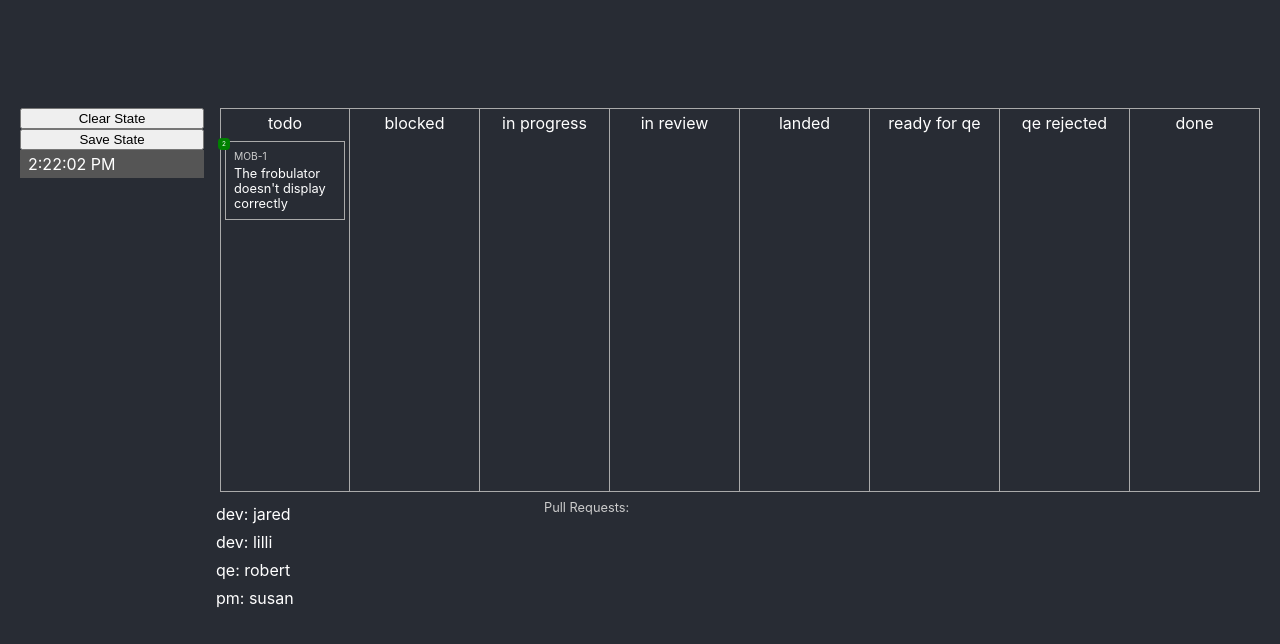
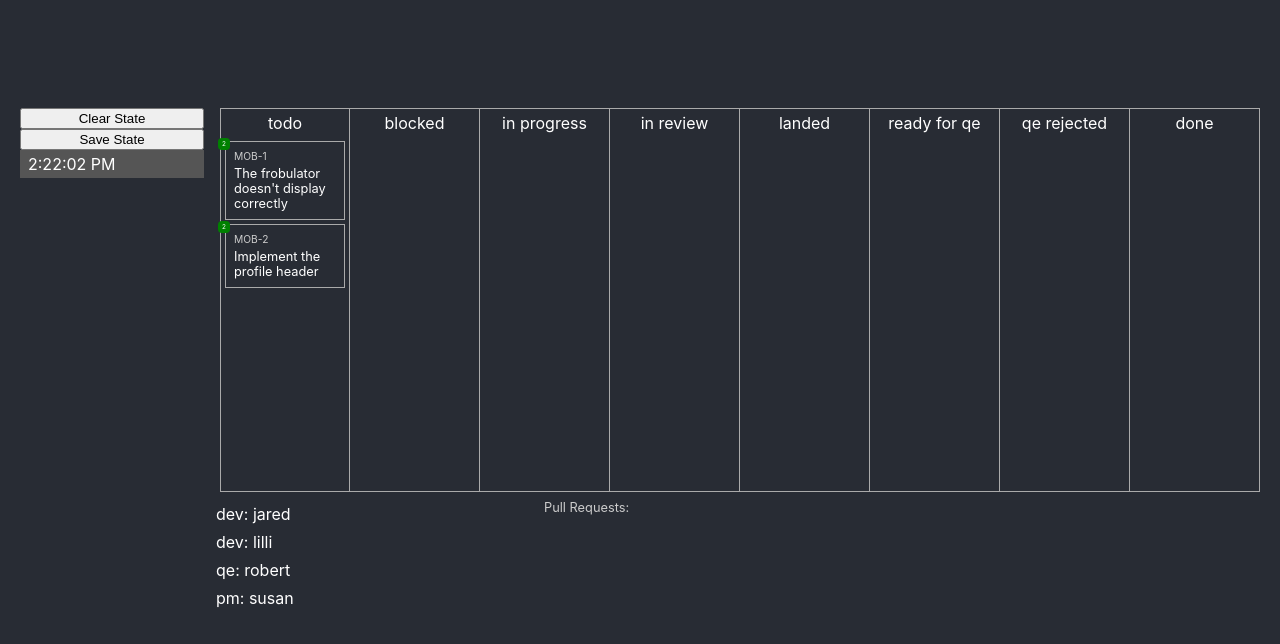
Before and after one commit to jaredly/gitflow-fix, a React app: page / in a window 1280 px wide. Shown: the top 644 px of the page. Built offline with nearby package versions, Linux system fonts and the light colour scheme.

Commit message:
getting ci ready

```diff
--- a/src/App.js
+++ b/src/App.js
@@ -13,6 +13,7 @@ import {
 import { type Action } from "./actions";
 import { ticketActions, applyTicketAction } from "./ticket-actions";
 import { branchActions, applyBranchAction } from "./branch-actions";
+import { ciActions, applyCiAction } from "./ci-actions";
 import { prActions, applyPrAction } from "./pr-actions";
 
 const Strut = ({ size }) => <div style={{ flexBasis: size }} />;
@@ -40,6 +41,7 @@ const Ticket = ({ ticket, onSelect, selection, state }) => {
         padding: "8px",
         fontSize: "80%",
         position: "relative",
+        marginBottom: 4,
         boxShadow:
           selection &&
           selection.type === "ticket" &&
@@ -106,6 +108,8 @@ function Columns({ state, setSelection, selection }) {
     </div>
   );
 }
+
+const generalActions = (state: State): Array<Action> => ciActions(state);
 
 const actionsForSelection = (
   state: State,
@@ -274,6 +278,8 @@ const reducer = (state: State, { action, who }) => {
       return applyBranchAction(who, action.branch, action.action, state);
     case "pr":
       return applyPrAction(who, action.number, action.action, state);
+    case "ci":
+      return applyCiAction(action.branch, action.action, state);
   }
   return state;
 };
@@ -445,7 +451,9 @@ function App() {
   );
   const [selection, setSelection] = React.useState(null);
   const state = outerState.states[outerState.position].contents;
-  const actions = actionsForSelection(state, selection); // todo include release & ci actions
+  const actions = actionsForSelection(state, selection).concat(
+    generalActions(state),
+  ); // todo include release & ci actions
   return (
     <div className="App">
       <div style={{ flexDirection: "row", alignItems: "flex-start" }}>
--- /dev/null
+++ b/src/ci-actions.js
@@ -0,0 +1,62 @@
+// @flow
+
+export type CiAction = {
+  type: "ci",
+  title: string,
+  action: string,
+  branch: string,
+};
+
+import type {
+  State,
+  Ticket,
+  PullRequest,
+  Actor,
+  DevEnv,
+  LocalBranch,
+} from "./types";
+
+import type { Action } from "./actions";
+
+export const ciActions = (state: State): Array<Action> => {
+  const actions = [];
+  for (const branch of state.remoteBranches) {
+    const activeTickets = branch.commits.some(
+      c => c.ticket != null && state.tickets.some(t => t.id === c.ticket),
+    );
+    if (activeTickets) {
+      actions.push({
+        branch: branch.name,
+        action: "build",
+        title: "Build " + branch.name,
+      });
+    }
+  }
+  return actions.map(action => ({ ...action, type: "ci" }));
+};
+
+export const applyCiAction = (
+  branchName: string,
+  action: string,
+  state: State,
+): State => {
+  switch (action) {
+    case "build":
+      const branch = state.remoteBranches.find(b => b.name === branchName);
+      if (!branch) {
+        return state;
+      }
+      const coveredTickets = branch.commits.reduce((map, commit) =>
+        commit.ticket ? ((map[commit.ticket] = true), map) : map,
+      );
+      return {
+        ...state,
+        tickets: state.tickets.map(ticket =>
+          ticket.status === "landed" && coveredTickets[ticket.id]
+            ? { ...ticket, status: "ready for qe" }
+            : ticket,
+        ),
+      };
+  }
+  return state;
+};
--- a/src/pr-actions.js
+++ b/src/pr-actions.js
@@ -7,7 +7,6 @@ export type PrAction = {
   owner: string,
 };
 
-// @flow
 import type {
   State,
   Ticket,
@@ -66,6 +65,16 @@ export const applyPrAction = (
     case "land":
       const tmp = {
         ...state,
+        remoteBranches: state.remoteBranches.map(branch =>
+          branch.name === pr.base
+            ? {
+                ...branch,
+                commits: branch.commits.concat([
+                  { pr: pr.number, ticket: pr.ticket },
+                ]),
+              }
+            : branch,
+        ),
         tickets: pr.ticket
           ? state.tickets.map(t =>
               t.id === pr.ticket
--- a/src/types.js
+++ b/src/types.js
@@ -82,9 +82,18 @@ export type Build = {
   prs: Array<number>,
 };
 
+export type RemoteBranch = {
+  commits: Array<{
+    pr: number,
+    ticket: ?number,
+  }>,
+  name: string,
+};
+
 export type State = {|
   tickets: Array<Ticket>,
   pullRequests: Array<PullRequest>,
+  remoteBranches: Array<RemoteBranch>,
   builds: Array<Build>,
   actors: Array<Actor>,
   nextVersion: string,
@@ -94,6 +103,12 @@ export type State = {|
 export const initialState: State = {
   release: null,
   builds: [],
+  remoteBranches: [
+    {
+      name: "develop",
+      commits: [],
+    },
+  ],
   tickets: [
     {
       id: 1,
@@ -106,6 +121,18 @@ export const initialState: State = {
       pullRequest: null,
       qeVerifiable: true,
       type: "bug",
+    },
+    {
+      id: 2,
+      title: "Implement the profile header",
+      status: "todo",
+      assignee: null,
+      fixVersion: null,
+      targetBranch: null,
+      deployUrl: null,
+      pullRequest: null,
+      qeVerifiable: true,
+      type: "task",
     },
   ],
   pullRequests: [],
```
Also changed, not shown: src/actions.js (+14 -13 lines), 1 other file (tests, documents, lock files or other folders).
